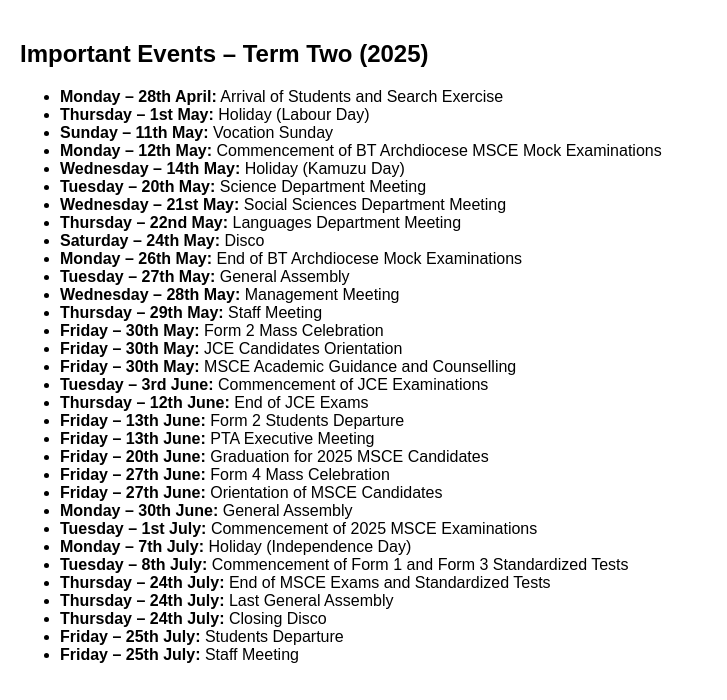
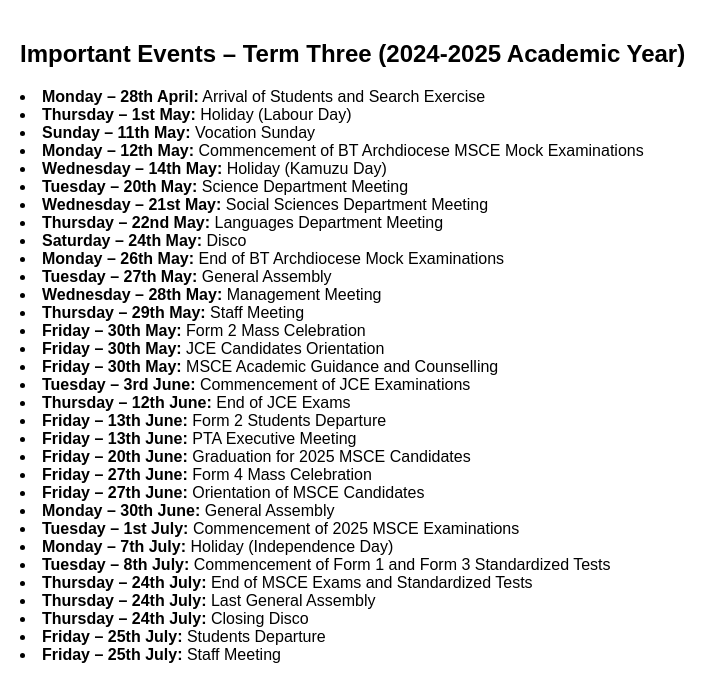
Before and after one commit to harrismauyano/providence_website, a Django app: page /events/ in a window 1280 px wide. Shown: the part 186-886 px from the top of the page, without its empty margins (0-727 px from the left). After the commit the page ends 849 px from the top, so only its background shows below. Run offline with Django 4.2, Linux system fonts and the light colour scheme.

Commit message:
Events Alignment

```diff
--- a/main/templates/main/developer_info.html
+++ b/main/templates/main/developer_info.html
@@ -2,6 +2,6 @@
 
 {% block content %}
     <h2>About the Developer</h2>
-    <p>This website was created by <strong>E. Mauyano</strong> </p>
+    <p>This website was developed by <strong>E. Mauyano</strong> </p>
 
 {% endblock %}
--- a/main/templates/main/events.html
+++ b/main/templates/main/events.html
@@ -1,8 +1,7 @@
 {% extends 'main/base.html' %}
 
 {% block content %}
-    <h2>Important Events – Term Two (2025)</h2>
-    <ul>
+    <h2>Important Events – Term Three (2024-2025 Academic Year)</h2>
         <li><strong>Monday – 28th April:</strong> Arrival of Students and Search Exercise</li>
         <li><strong>Thursday – 1st May:</strong> Holiday (Labour Day)</li>
         <li><strong>Sunday – 11th May:</strong> Vocation Sunday</li>
@@ -35,5 +34,4 @@
         <li><strong>Thursday – 24th July:</strong> Closing Disco</li>
         <li><strong>Friday – 25th July:</strong> Students Departure</li>
         <li><strong>Friday – 25th July:</strong> Staff Meeting</li>
-    </ul>
 {% endblock %}
```
